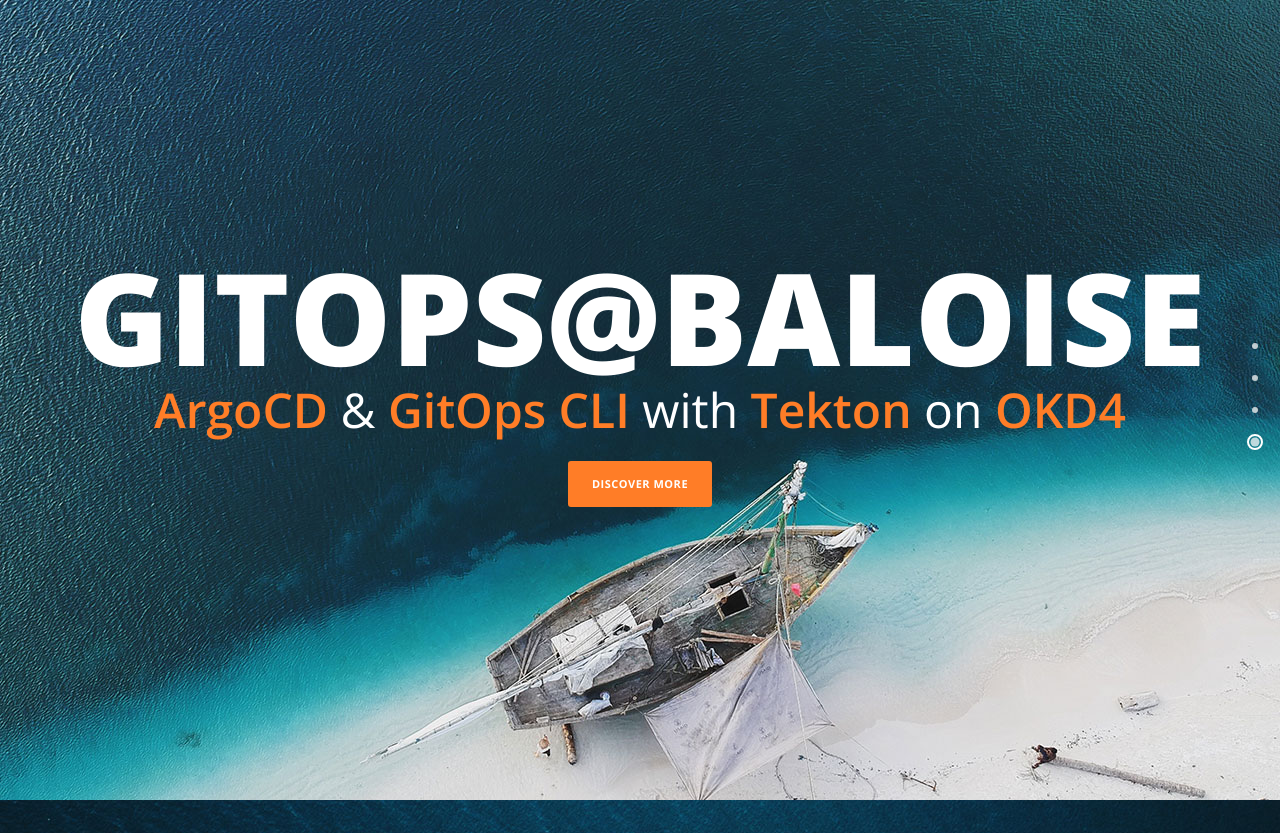
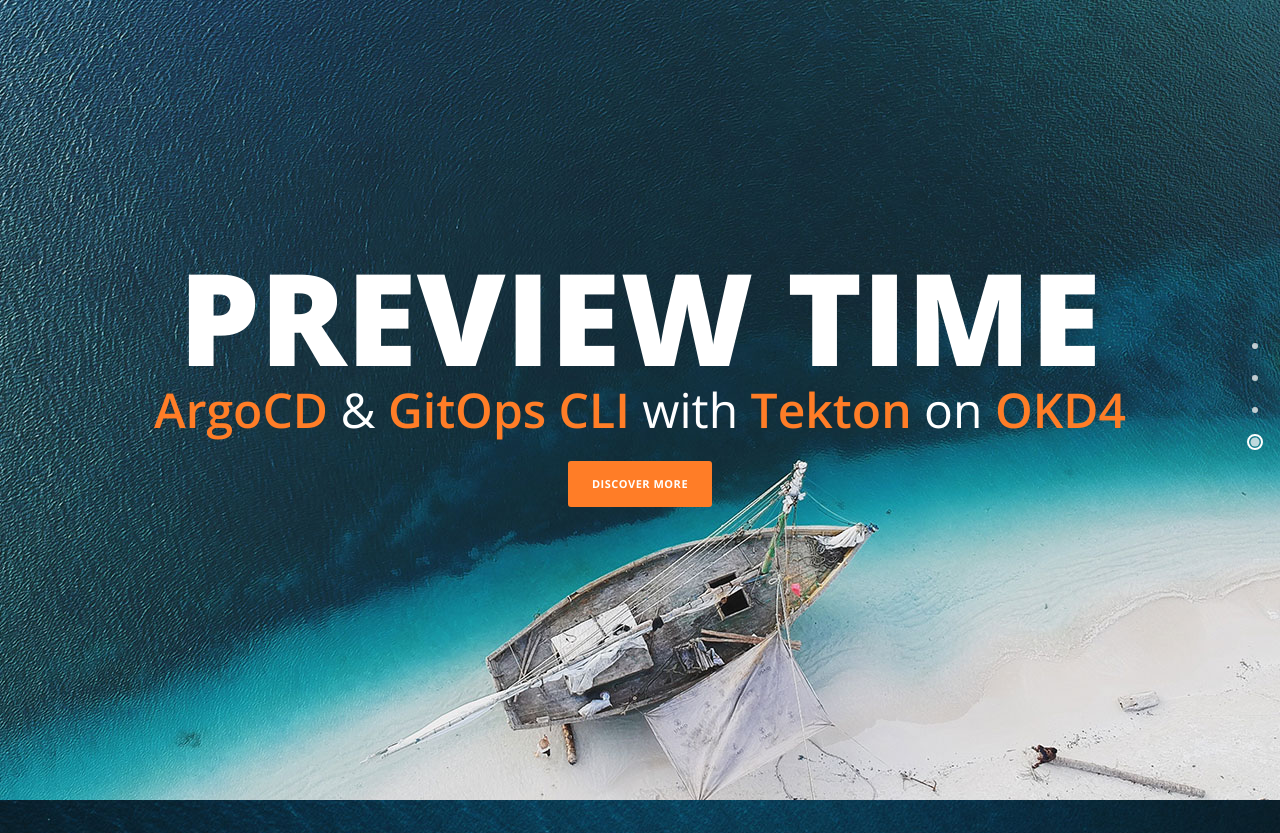
Before and after one commit to baloise-incubator/gitops-nginx-demo, a plain HTML site: page static/index.html in a window 1280 px wide. Shown: the top 833 px of the page. Drawn offline with nearby package versions, Linux system fonts and the light colour scheme.

Commit message:
Change title to preview time

```diff
--- a/static/index.html
+++ b/static/index.html
@@ -32,7 +32,7 @@
     <div class="parallax-content baner-content" id="home">
         <div class="container">
             <div class="first-content">
-                <h1>GitOps@Baloise</h1>
+                <h1>Preview Time</h1>
                 <span><em>ArgoCD</em> & <em>GitOps CLI</em> with <em>Tekton</em> on <em>OKD4</em></span>
                 <div class="primary-button">
                     <a href="#process">Discover More</a>
```
